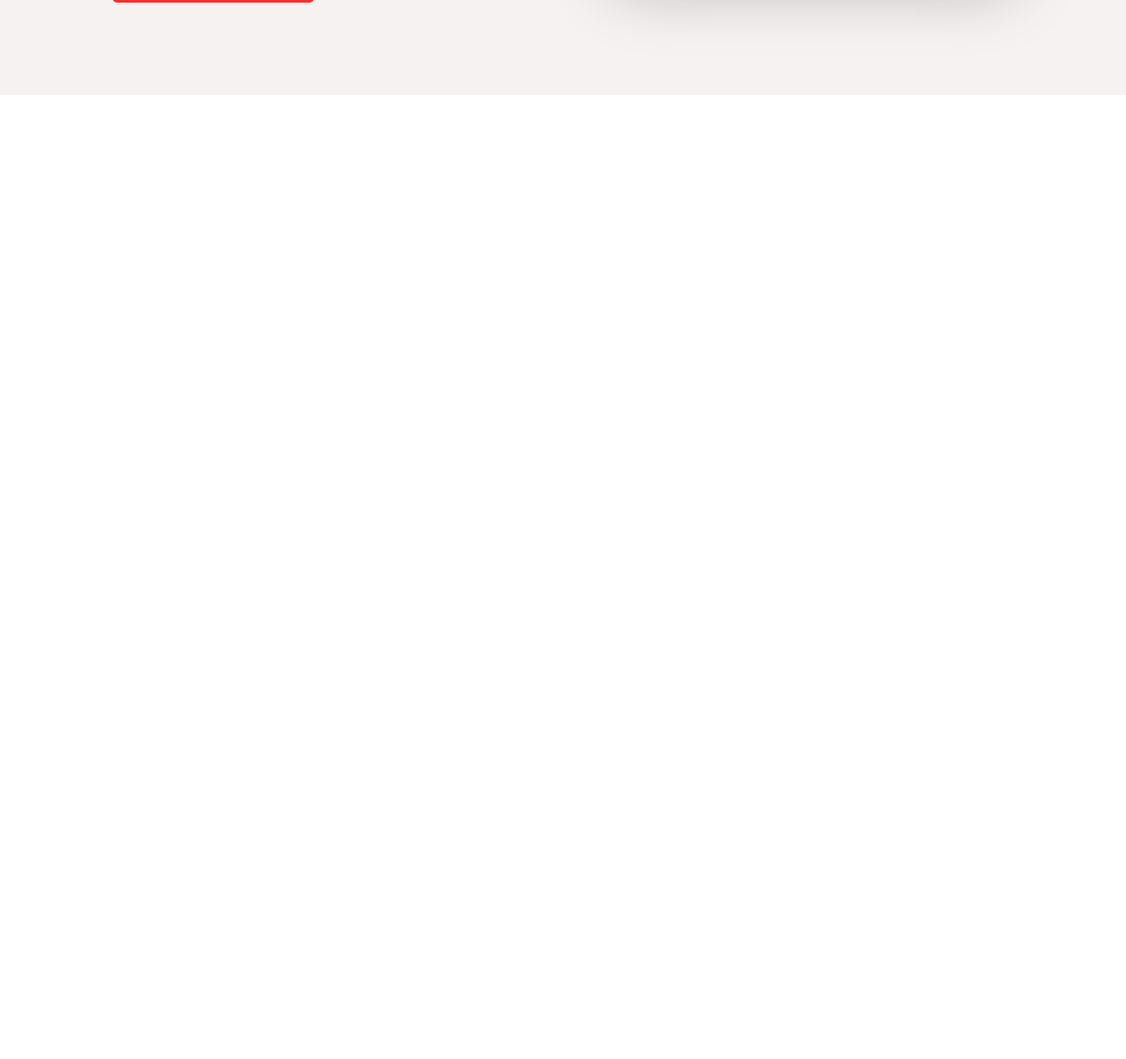
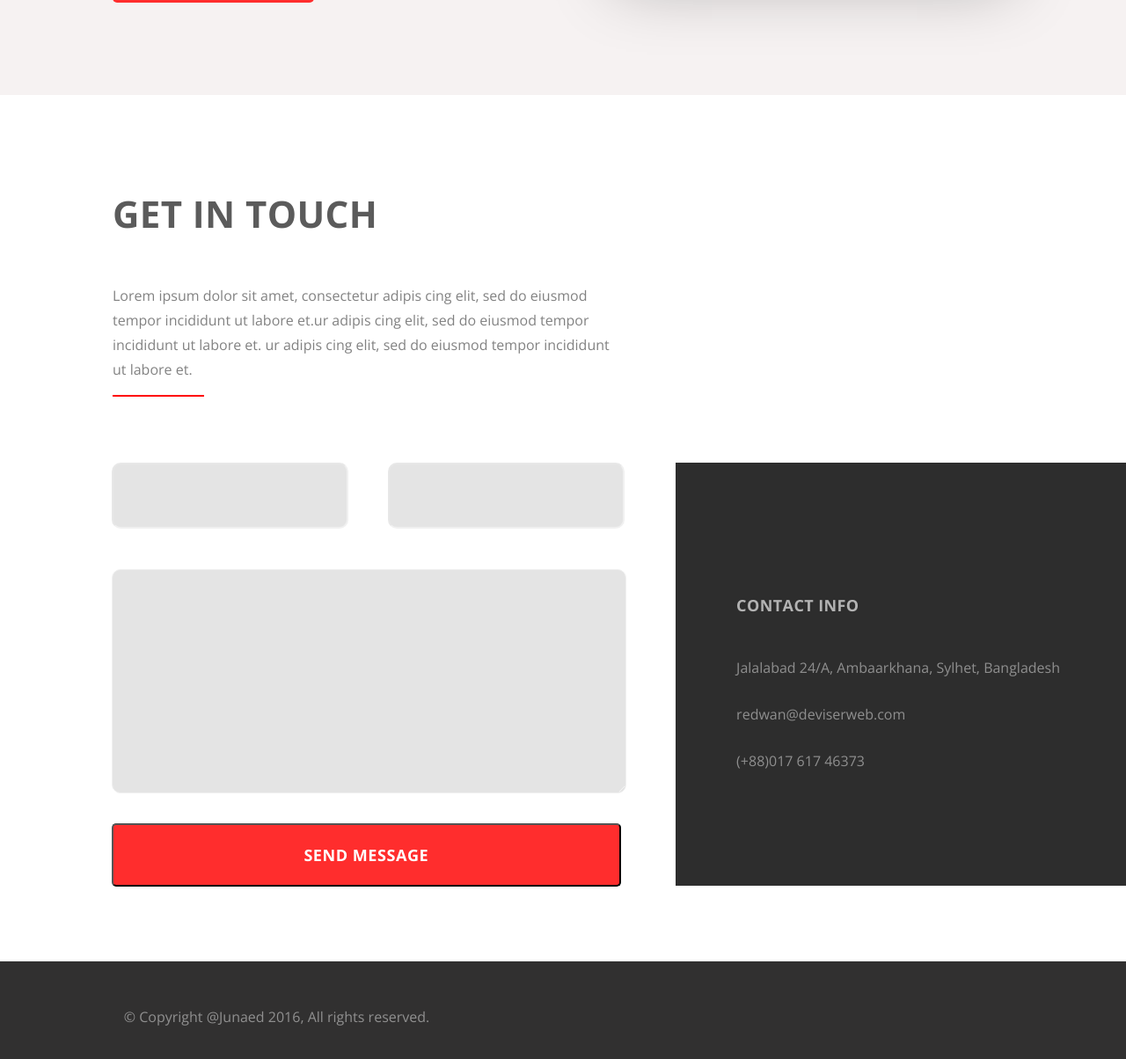
Before and after one commit to sd-one/agnecy, a plain HTML site: page index.html in a window 1280 px wide. Shown: the part 580-1784 px from the top of the page at 88% size. Before the commit the page ends 800 px from the top, so only its background shows below. Drawn offline with nearby package versions, Linux system fonts and the light colour scheme.

Commit message:
#6-block-footer: create block 'get in touch' and footer

```diff
--- a/css/style.css
+++ b/css/style.css
@@ -107,3 +107,102 @@ p {
     float: right;
     box-shadow: -2.2px -13.8px 73px 0 rgba(0, 0, 0, 0.29);
 }
+.content {
+    width: 100%;
+    margin: 0 auto;
+}
+h2 {
+    opacity: 0.8;
+    font-family: 'Open Sans', sans-serif;
+    font-size: 42px;
+    font-weight: bold;
+    letter-spacing: 0.4px;
+    text-align: left;
+    color: rgba(0, 0, 0, 0.8);
+    margin: 0;
+}
+.get-in-touch
+{
+    height: 985px;
+    width: 100%;
+}
+.info {
+    width: 100%;
+    height: 666px;
+}
+form {
+    width: 60%;
+    height: 100%;
+    float: left;
+    display: inline-block;
+}
+.contact {
+    width: 40%;
+    height: 481px;
+    float: right;
+    display: inline-block;
+    background-color: #2d2d2d;
+    margin-top: 75px;
+}
+h5 {
+    opacity: 0.8;
+    font-family: 'Open Sans', sans-serif;
+    font-size: 18px;
+    font-weight: bold;
+    line-height: 1.89;
+    letter-spacing: 0.4px;
+    text-align: left;
+    color: rgba(255, 255, 255, 0.8);
+    margin: 0;
+}
+input.submit {
+    width: 75.4%;
+    height: 72px;
+    margin: 0;
+    font-family: 'Open Sans', sans-serif;
+    font-size: 18.1px;
+    font-weight: bold;
+    line-height: 1.88;
+    letter-spacing: 0.5px;
+    text-align: center;
+    color: #ffffff;
+    border-radius: 5px;
+    background-color: #ff2d2d;
+    text-decoration: none;
+}
+input.submit:hover {
+    cursor: pointer;
+    background-color: #ff3f40;
+    box-shadow: -0.3px -2px 35px 0 rgba(0, 1, 1, 0.3);
+}
+.text {
+    width: 34%;
+    height: 69px;
+    opacity: 0.1;
+    border-radius: 10px;
+    background-color: #000000;
+}
+textarea {
+    width: 75.4%;
+    height: 249px;
+    opacity: 0.1;
+    background-color: #000000;
+    border-radius: 10px;
+    margin: 0 0 30px 16.5%;
+}
+
+
+
+footer {
+    width: 100%;
+    height: 111px;
+    background-color: #313030;
+}
+p.style-text-1 {
+    padding: 50px 0 0 11%;
+    font-family: 'Open Sans', sans-serif;
+    font-size: 16px;
+    line-height: 1.63;
+    text-align: left;
+    color: #b8b8b8;
+}
--- a/index.html
+++ b/index.html
@@ -26,5 +26,31 @@
                 </div>
             </div>
         </header>
+        <div class="content">
+            <div class="get-in-touch">
+                <h2 style="padding: 106px 0 0 10%">GET IN TOUCH</h2>
+                <p style="padding: 51px 0 54px 10%;width: 45%;height: 73px">Lorem ipsum dolor sit amet, consectetur adipis cing elit, sed do eiusmod tempor incididunt ut labore et.ur adipis cing elit, sed do eiusmod tempor incididunt ut labore et. ur adipis cing elit, sed do eiusmod tempor incididunt ut labore et.</p>
+                <hr align="center" width="8%" color="Red" style="margin: 0 0 0 10%">
+                <div class="info">
+                    <form action="" method="post">
+                        <input type="text" name="Name" class="text" style="margin: 75px 5.4% 46px 16.5%">
+                        <input type="text" name="" class="text"><br>
+                        <textarea>
+
+                        </textarea><br>
+                        <input type="submit" value="SEND MESSAGE" class="submit" style="margin-left: 16.5%">
+                    </form>
+                    <div class="contact">
+                        <h5 style="padding: 145px 0 41px 13.5%">CONTACT INFO</h5>
+                        <p class="style-text-1" style="padding: 0 0 27px 13.5%">Jalalabad 24/A, Ambaarkhana, Sylhet, Bangladesh</p>
+                        <p class="style-text-1" style="padding: 0 0 27px 13.5%">redwan@deviserweb.com</p>
+                        <p class="style-text-1" style="padding: 0 0 27px 13.5%">(+88)017 617 46373</p>
+                    </div>
+                </div>
+            </div>
+        </div>
+        <footer>
+            <p class="style-text-1">© Copyright @Junaed 2016, All rights reserved.</p>
+        </footer>
     </body>
 </html>
```
